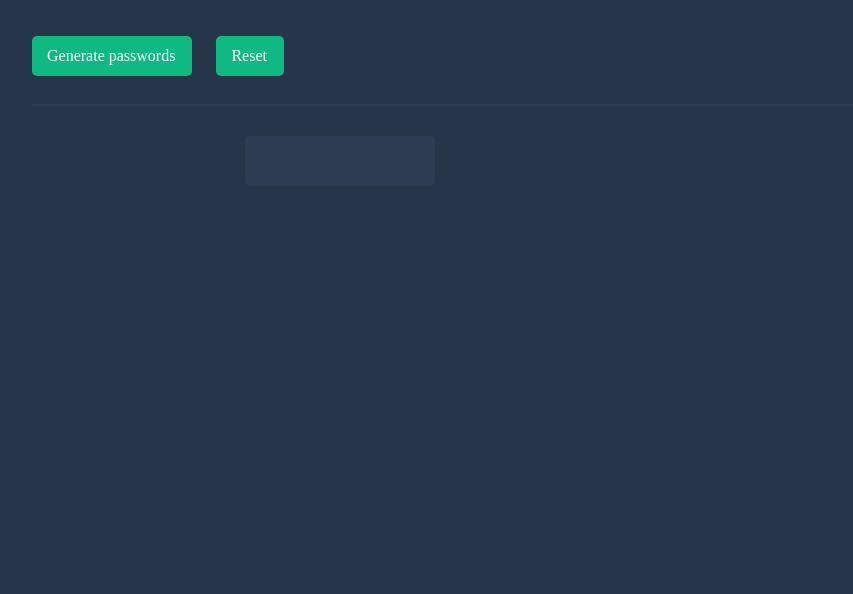
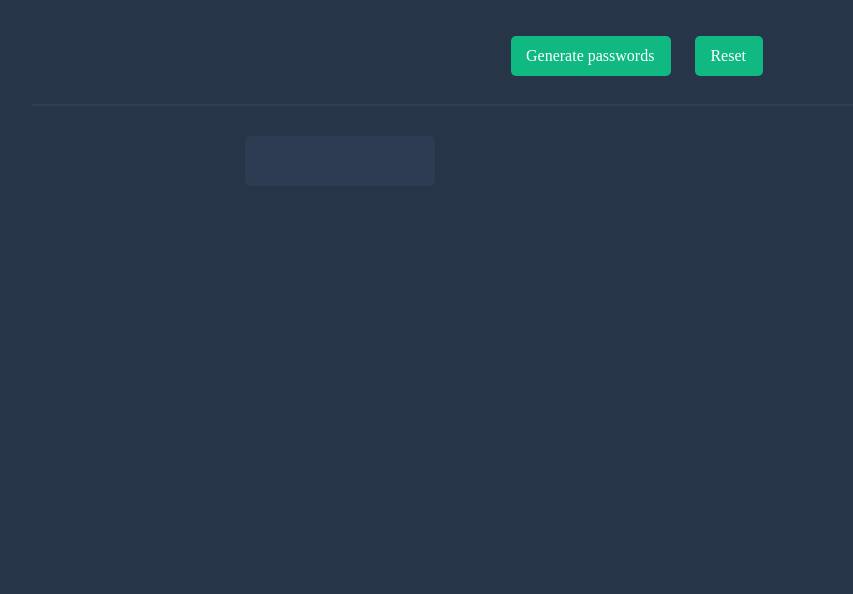
Before and after one commit to chandubhargav921/password-generator, a plain HTML site: page index.html in a window 1280 px wide. Shown: the part 206-800 px from the top of the page, without its empty margins (18-871 px from the left). Drawn offline with nearby package versions, Linux system fonts and the light colour scheme.

Commit message:
Update index.html

```diff
--- a/index.html
+++ b/index.html
@@ -2,7 +2,7 @@
     <head><link rel="stylesheet" href="https://cdnjs.cloudflare.com/ajax/libs/normalize/8.0.1/normalize.css">
         <link rel="stylesheet" href="index.css">
     </head>
-    <body><div class="emo">
+    <body><center><div class="emo">
         <h1 class="h11">Generate a </h1>
         <h1 class="h12">random password</h1>
         <h3 class="h31">Never use an insecure password again</h3>
@@ -14,7 +14,7 @@
         <div id="pwd"></div>
         <div id="pwdd"></div>
         </div>
-        </div>
+        </div></center>
         <script src="index.js"></script>
     </body>
 </html>
```
